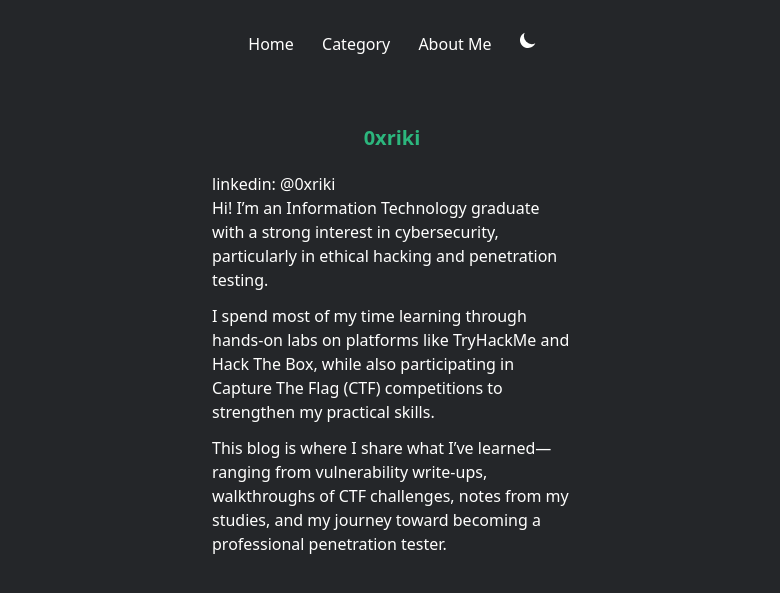
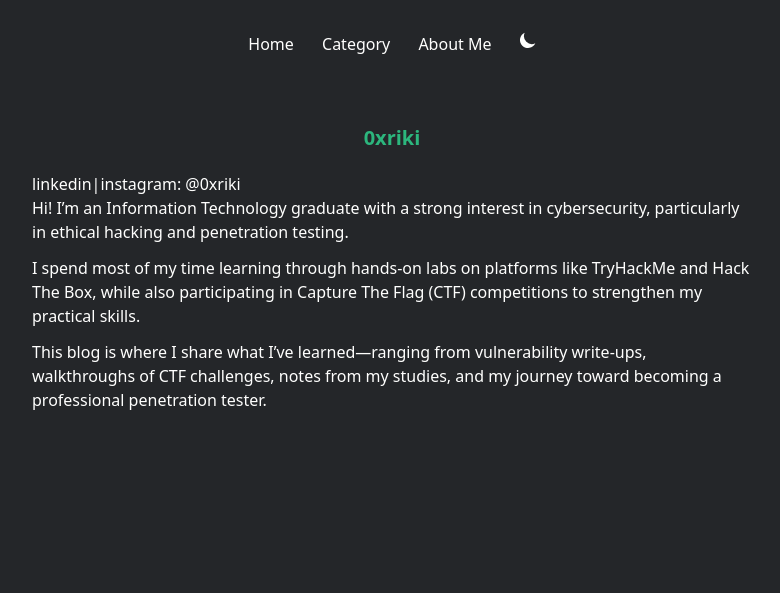
Before and after one commit to 0xrikii/0xrikii.github.io, a Jekyll site: the page built from about.markdown, in a window 1280 px wide. Shown: the top 593 px of the page, without its empty margins (248-1028 px from the left). Built offline with Jekyll 4.4.1, drawn with Linux system fonts in a browser that asks for light colours; some web fonts are replaced.

Commit message:
Update about.markdown

```diff
--- a/about.markdown
+++ b/about.markdown
@@ -4,9 +4,9 @@ title: About
 permalink: /about/
 ---
 
-<div class="w-1/2 mx-auto">
+<div class="mx-auto max-lg:w-1/2 w-full">
     <h4 class="font-semibold text-my-blue text-center dark:text-my-green">0xriki</h4>
-    <p>linkedin: @0xriki</p>
+    <p>linkedin|instagram: @0xriki</p>
     <p class="mb-3">Hi! I’m an Information Technology graduate with a strong interest in cybersecurity, particularly in ethical hacking and penetration testing.</p>
     <p class="mb-3">I spend most of my time learning through hands-on labs on platforms like TryHackMe and Hack The Box, while also participating in Capture The Flag (CTF) competitions to strengthen my practical skills.</p>
     <p class="mb-3">This blog is where I share what I’ve learned—ranging from vulnerability write-ups, walkthroughs of CTF challenges, notes from my studies, and my journey toward becoming a professional penetration tester.</p>
```
